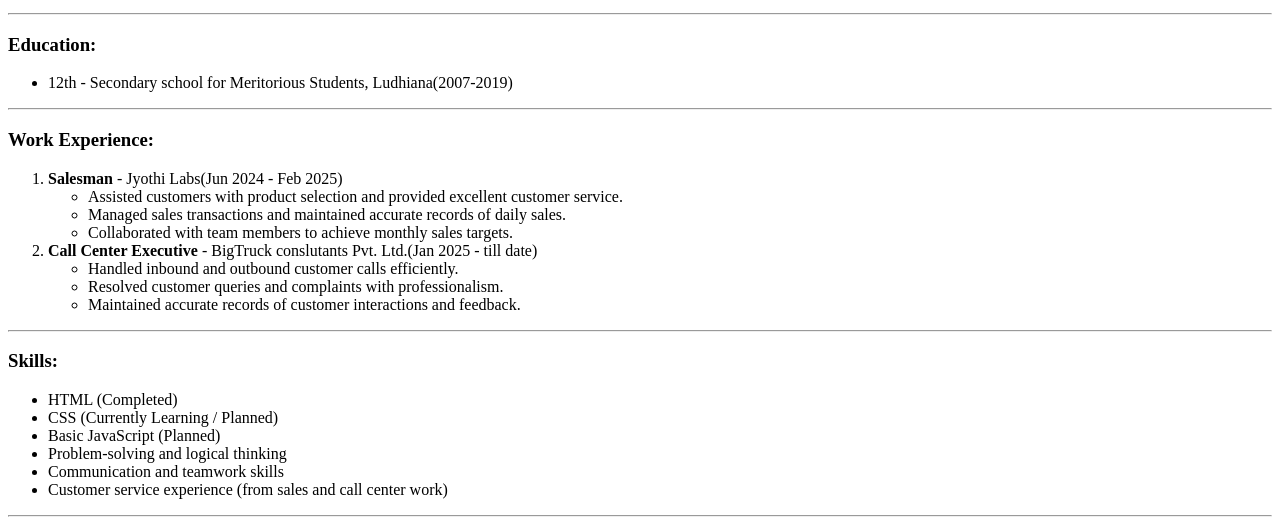
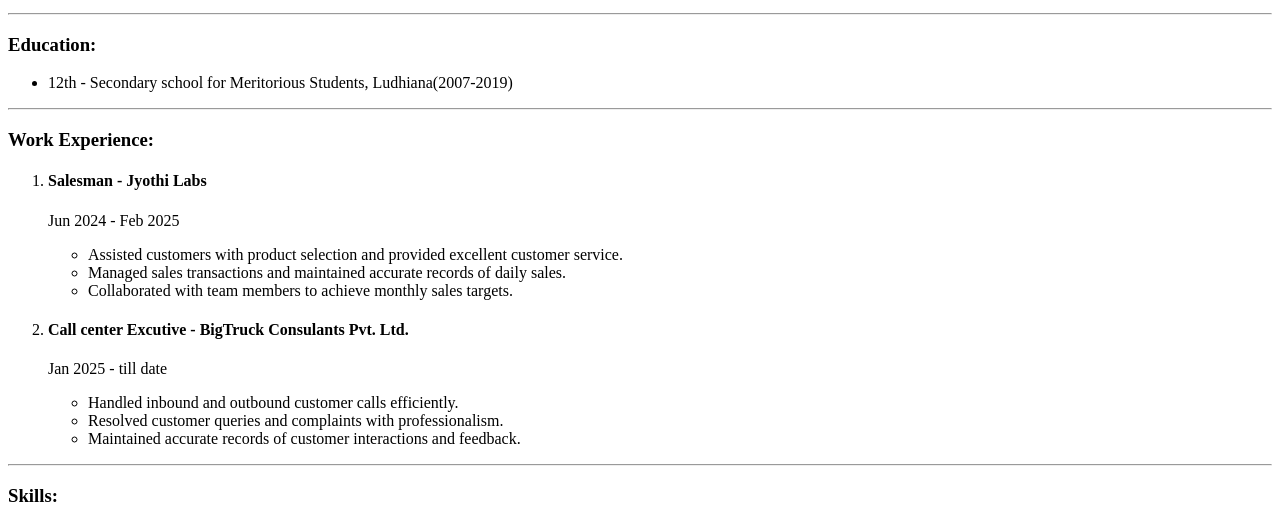
Before and after one commit to ram44858/Resume, a plain HTML site: page index.html in a window 1280 px wide. Shown: the part 281-800 px from the top of the page. Drawn offline with Linux system fonts and the light colour scheme.

Commit message:
Update index.html

```diff
--- a/index.html
+++ b/index.html
@@ -19,18 +19,28 @@
     <hr />
     <h3>Work Experience:</h3>
     <ol>
-        <li><b>Salesman</b> - Jyothi Labs(Jun 2024 - Feb 2025)</li>
+        <li>
+            <p>
+                <h4>Salesman - Jyothi Labs</h4>
+                Jun 2024 - Feb 2025
+            </p>
             <ul>
                 <li>Assisted customers with product selection and provided excellent customer service.</li>
                 <li>Managed sales transactions and maintained accurate records of daily sales.</li>
                 <li>Collaborated with team members to achieve monthly sales targets.</li>
             </ul>
-        <li><b>Call Center Executive</b> - BigTruck conslutants Pvt. Ltd.(Jan 2025 - till date)</li>
-            <ul>
-                <li>Handled inbound and outbound customer calls efficiently.</li>
-                <li>Resolved customer queries and complaints with professionalism.</li>
-                <li>Maintained accurate records of customer interactions and feedback.</li>
-            </ul>
+        </li>
+        <li>
+            <p>
+                <h4>Call center Excutive - BigTruck Consulants Pvt. Ltd.</h4>
+                Jan 2025 - till date
+            </p>
+                <ul>
+                    <li>Handled inbound and outbound customer calls efficiently.</li>
+                    <li>Resolved customer queries and complaints with professionalism.</li>
+                    <li>Maintained accurate records of customer interactions and feedback.</li>
+                </ul>
+        </li>
     </ol>
     <hr />
     <h3>Skills:</h3>
```
